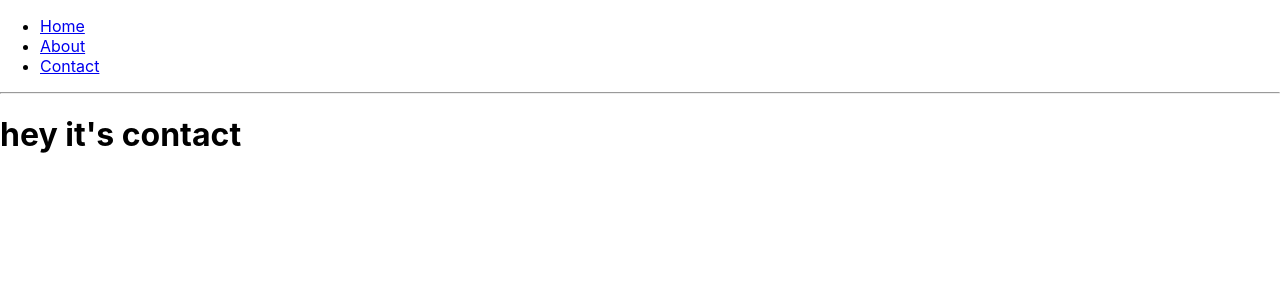
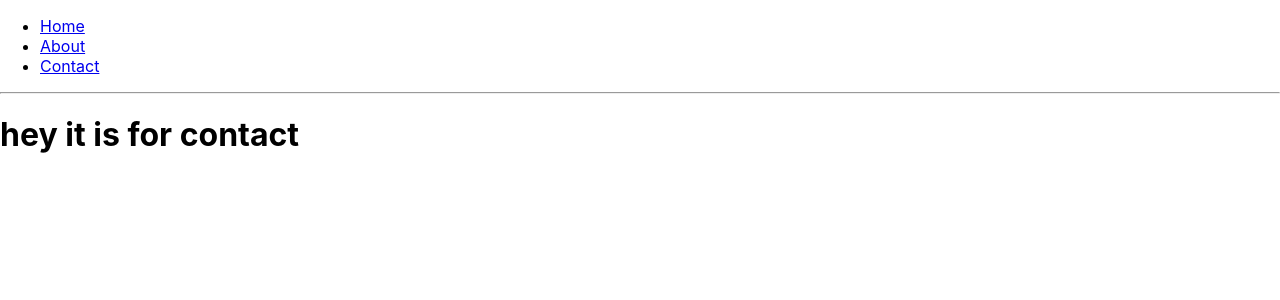
Before and after one commit to just-hey/champagne-roulette-christams, a React (Create React App) app: page /contact in a window 1280 px wide. Shown: the top 300 px of the page. Built offline with nearby package versions, Linux system fonts and the light colour scheme.

Commit message:
updated content of Contact component

```diff
--- a/src/components/Contact.js
+++ b/src/components/Contact.js
@@ -10,7 +10,7 @@ class Contact extends React.Component {
   render() {
     return (
       <div>
-        <h1>hey it's contact</h1>
+        <h1>hey it is for contact</h1>
       </div>
     );
   }
```
